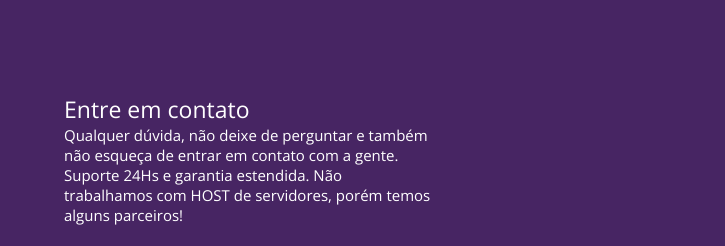
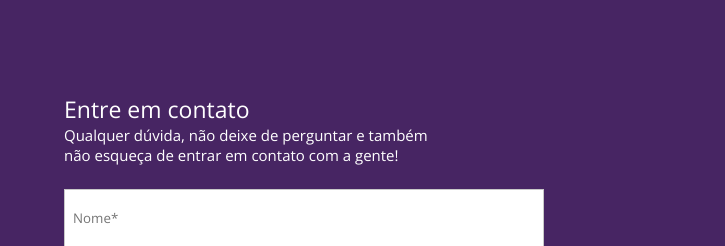
Before and after one commit to helderjuann/redesigned-landing-page, a plain HTML site: page index.html in a window 1280 px wide. Shown: the part 2173-2419 px from the top of the page, 0-725 px from the left. Drawn offline with nearby package versions, Linux system fonts and the light colour scheme.

Commit message:
Update index.html

```diff
--- a/index.html
+++ b/index.html
@@ -113,8 +113,7 @@
             <div class="form">
                 <h2>Entre em contato</h2>
                 <p>Qualquer dúvida, não deixe de perguntar e também não esqueça de
-                    entrar em contato com a gente. Suporte 24Hs e garantia estendida.
-                    Não trabalhamos com HOST de servidores, porém temos alguns parceiros!</p>
+                    entrar em contato com a gente!</p>
                 <form>
                     <input type="text" name="nome" placeholder="Nome*" autocomplete="off" required>
                     <input type="text" name="email" placeholder="E-mail*" autocomplete="off" required>
```
